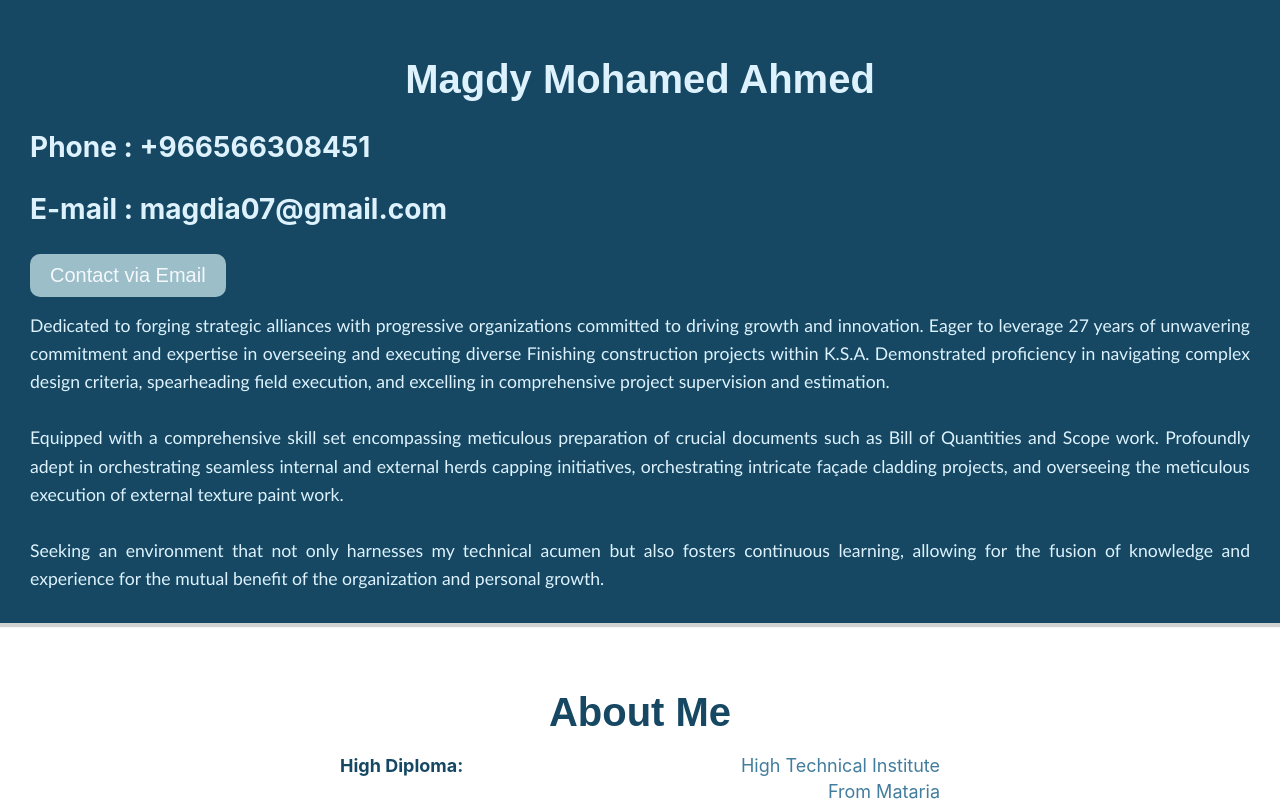
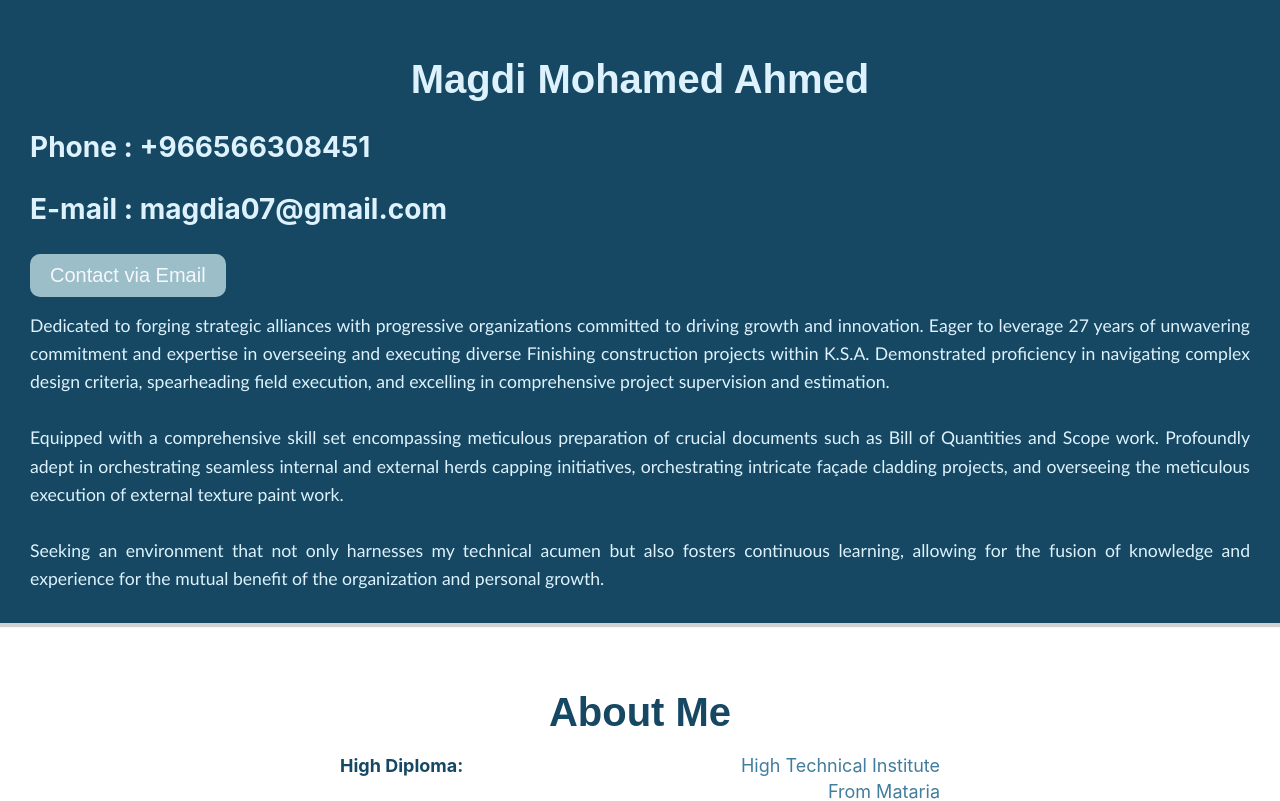
Before and after one commit to MohamedMagdy63/magdy-app, a React (Create React App) app: page / in a window 1280 px wide. Shown: the top 801 px of the page. Built offline with nearby package versions, Linux system fonts and the light colour scheme.

Commit message:
Update MainBox.jsx

```diff
--- a/src/Components/Navbar/MainBox.jsx
+++ b/src/Components/Navbar/MainBox.jsx
@@ -4,7 +4,7 @@ const MainBox = () => {
     return (
         <>
         <div  className="container">
-            <h1>Magdy Mohamed Ahmed </h1>
+            <h1>Magdi Mohamed Ahmed </h1>
             <h3>Phone : +966566308451 </h3>
             <h3>E-mail : magdia07@gmail.com</h3>
             <button className='MailBox'> <a href="mailto:magdia07@gmail.com">Contact via Email</a></button>
```
